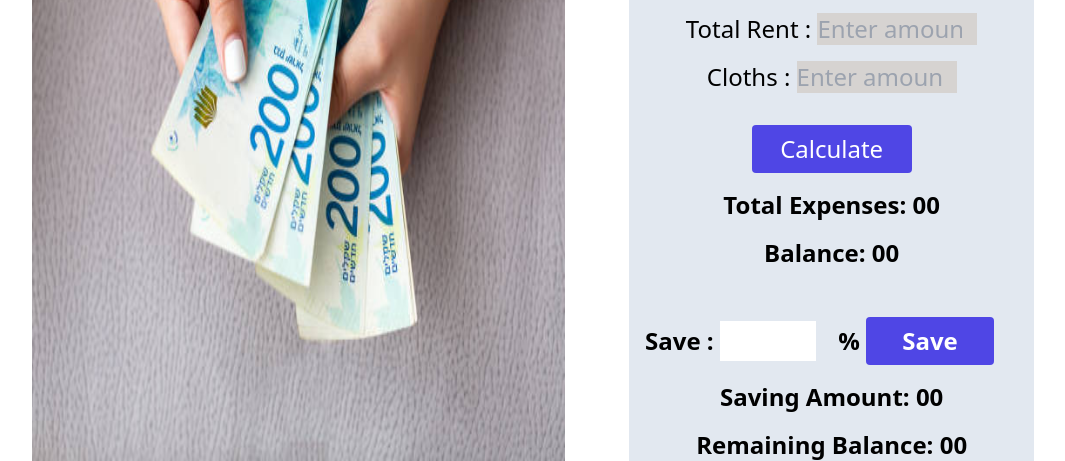
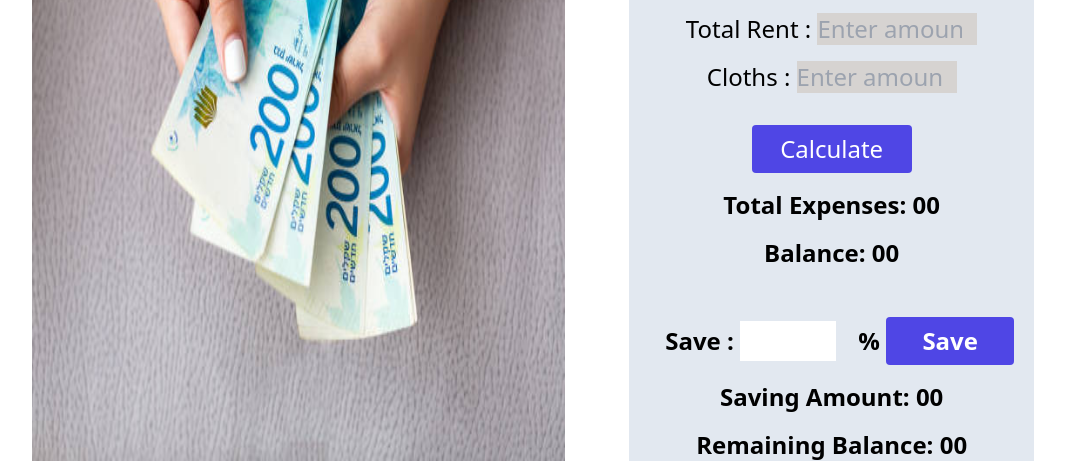
Before and after one commit to payeltilak/money-master-website, a plain HTML site: page index.html in a window 1280 px wide. Shown: the part 355-816 px from the top of the page, without its empty margins (75-1140 px from the left). Drawn offline with nearby package versions, Linux system fonts and the light colour scheme.

Commit message:
resolve comment

```diff
--- a/index.html
+++ b/index.html
@@ -7,7 +7,7 @@
     <meta name="viewport" content="width=device-width, initial-scale=1.0">
     <title>Money Budget</title>
     <script src="https://cdn.tailwindcss.com"></script>
-    <link rel="stylesheet" href="style.css">
+
 </head>
 
 <body>
@@ -36,7 +36,7 @@
                     </div>
 
                 </div>
-                <!-- Food -->
+                <!-- FoodCost -->
                 <div>
                     <h3 class="text-3xl font-bold text-center mt-6">Expenses</h3>
 
@@ -44,13 +44,13 @@
 
                         <h1> Food : <input id="food" class="bg-stone-300 w-40" type="number" placeholder="Enter amount">
                         </h1>
-                        <!-- Rent -->
+                        <!-- RentCost-->
                         <div class=" text-2xl font-medium text-center mt-4">
 
                             <h1> Total Rent : <input id="total-rent" class="bg-stone-300 w-40" type="number"
                                     placeholder="Enter amount"></h1>
 
-                            <!-- Cloths -->
+                            <!-- ClothsCost -->
                             <div class=" text-2xl font-medium text-center mt-4">
 
                                 <h1>Cloths : <input id="cloths" class="bg-stone-300 w-40" type="number"
@@ -71,15 +71,15 @@
                                 id="balance">00</span>
                         </h3>
                         <!-- save  -->
-                        <div class="mt-4 ">
-                            <p class="text-left font-semibold ml-4">Save : <input id="save-input" type="number"
-                                    class="text-center  py-1 w-24 "> <span class="ml-4">%</span>
+                        <div class="mt-4">
+                            <p class="text-left font-semibold ml-4 text-center">Save : <input id="save-input"
+                                    type="number" class="text-center  py-1 w-24 "> <span class="ml-4">%</span>
                                 <button id="save-button"
                                     class="bg-indigo-600 text-white py-2 rounded mt-8 w-32 font-semibold ">Save</button>
 
                             </p>
                         </div>
-
+                        <!-- Savings amount -->
                         <div>
                             <h3 class="mt-4 text-2xl font-semibold text-center mt-4 mx-auto">Saving Amount: <span
                                     id="saving-amount">00</span></h3>
@@ -92,15 +92,12 @@
 
                     </div>
 
-
-
-
-
-
         </section>
     </main>
 
 
+
+    <!-- js script -->
     <script src=" money.js">
     </script>
 </body>
--- a/style.css
+++ /dev/null
@@ -1,3 +0,0 @@
-/* .budget-margin{
-    margin-top: 20px;
-} */
```
